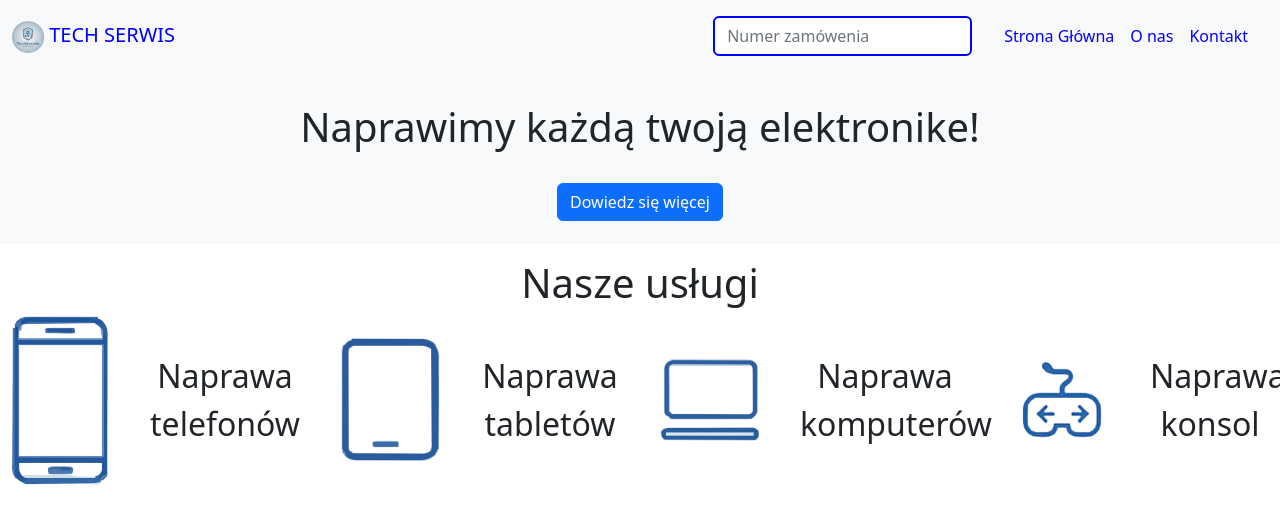
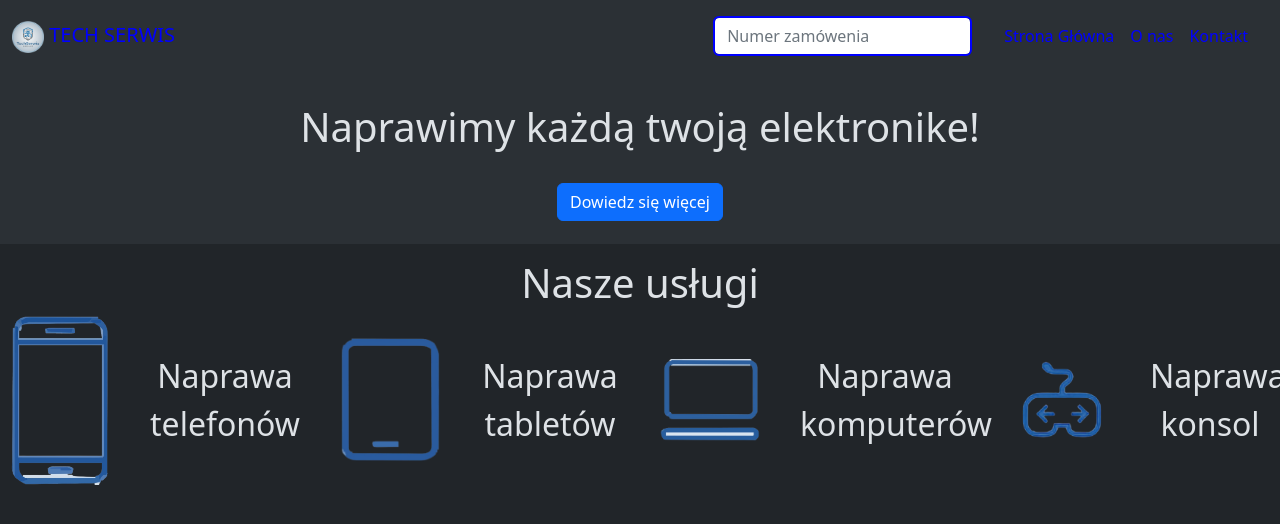
Before and after one commit to JanDziaslo/szablon, a plain HTML site: page index.html in a window 1280 px wide. Drawn offline with Linux system fonts and the light colour scheme.

Commit message:
ciemny motyw przez przypadek

```diff
--- a/index.html
+++ b/index.html
@@ -1,5 +1,5 @@
 <!DOCTYPE html>
-<html lang="pl">
+<html lang="pl" data-bs-theme="dark">
 <head>
     <meta charset="UTF-8">
     <title>Szablon strony internetowej</title>
```
